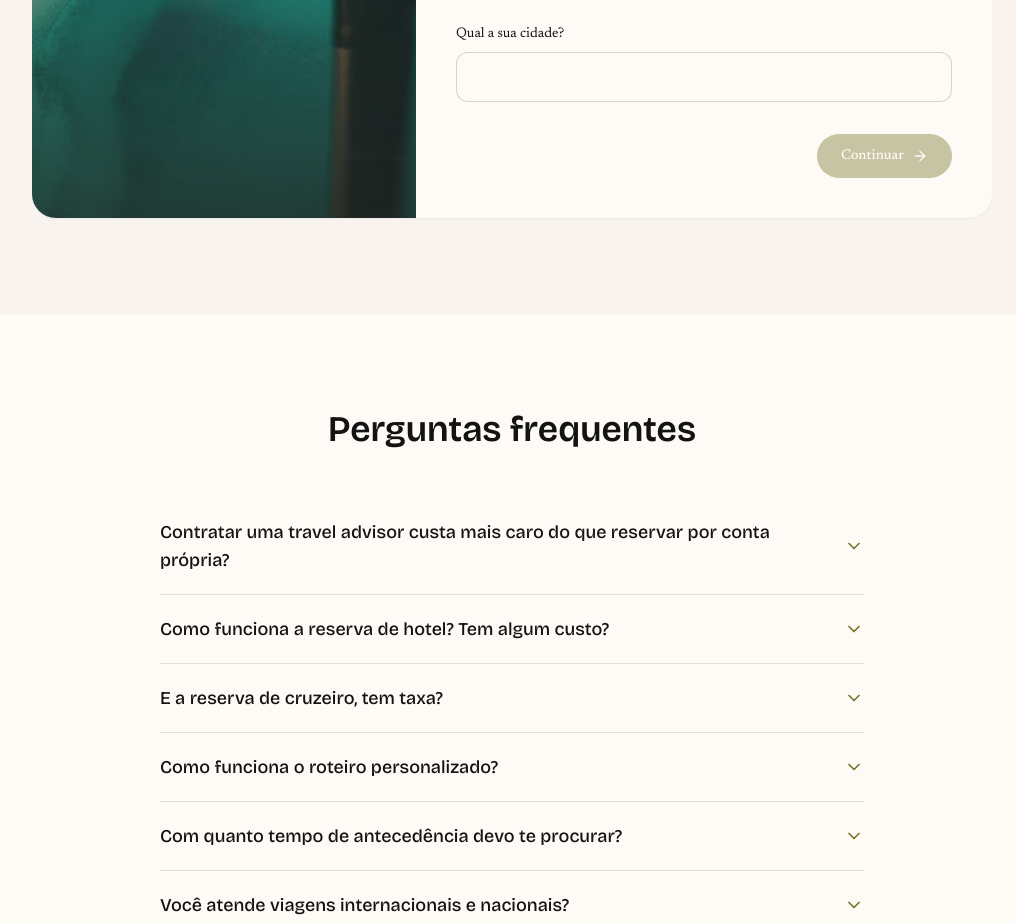
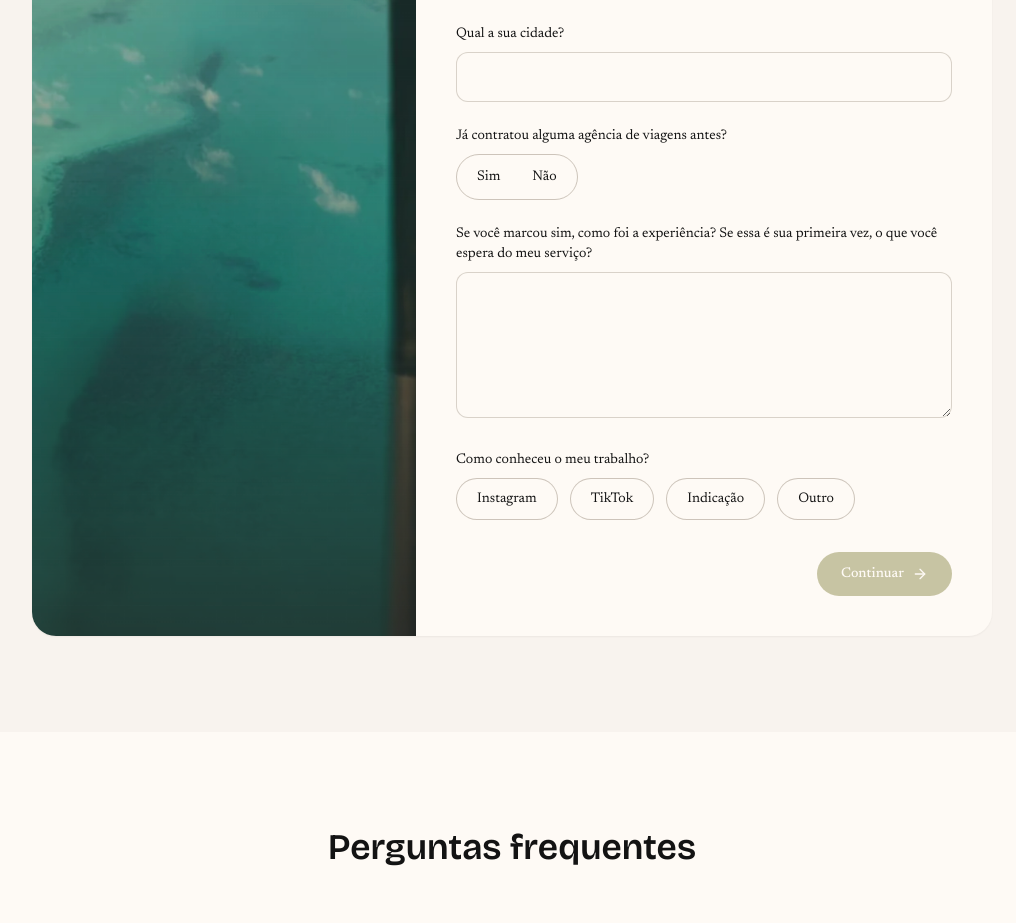
Before and after one commit to marcellasrech-ctrl/marcella-rech-site, a React (Vite) app: page / in a window 1280 px wide. Shown: the part 3180-4103 px from the top of the page, without its empty margins (128-1144 px from the left). Built offline with nearby package versions, Linux system fonts and the light colour scheme.

Commit message:
new form

```diff
--- a/src/components/BriefingForm.tsx
+++ b/src/components/BriefingForm.tsx
@@ -93,6 +93,10 @@ export default function BriefingForm() {
           tipo_email: contato.tipoEmail,
           preferencia_contato: contato.preferenciaContato,
           cidade: contato.cidade,
+          contratou_agencia_antes:
+            contato.agenciaAnterior === 'sim' ? 'Sim' : contato.agenciaAnterior === 'nao' ? 'Não' : 'Não informado',
+          experiencia_ou_expectativa: contato.experienciaAgencia || 'Não informado',
+          como_conheceu: contato.comoConheceu || 'Não informado',
           destino: viagem.destino,
           motivo_viagem: viagem.motivo,
           datas,
--- a/src/components/briefing/Step1.tsx
+++ b/src/components/briefing/Step1.tsx
@@ -1,6 +1,6 @@
 import type { BriefingFormData } from './types'
-import { FieldLabel, PillSingle, TextField, Toggle } from './ui'
-import { codigosPais } from '../../data/briefingOptions'
+import { FieldLabel, PillSingle, TextAreaField, TextField, Toggle } from './ui'
+import { codigosPais, comoConheceuOptions } from '../../data/briefingOptions'
 
 export function Step1({
   data,
@@ -81,6 +81,33 @@ export function Step1({
       </div>
 
       <TextField label="Qual a sua cidade?" value={data.cidade} onChange={(v) => onChange({ cidade: v })} />
+
+      <div>
+        <FieldLabel>Já contratou alguma agência de viagens antes?</FieldLabel>
+        <Toggle
+          options={[
+            { value: 'sim', label: 'Sim' },
+            { value: 'nao', label: 'Não' },
+          ]}
+          value={data.agenciaAnterior}
+          onChange={(v) => onChange({ agenciaAnterior: v })}
+        />
+      </div>
+
+      <TextAreaField
+        label="Se você marcou sim, como foi a experiência? Se essa é sua primeira vez, o que você espera do meu serviço?"
+        value={data.experienciaAgencia}
+        onChange={(v) => onChange({ experienciaAgencia: v })}
+      />
+
+      <div>
+        <FieldLabel>Como conheceu o meu trabalho?</FieldLabel>
+        <PillSingle
+          options={comoConheceuOptions}
+          value={data.comoConheceu}
+          onChange={(v) => onChange({ comoConheceu: v })}
+        />
+      </div>
     </div>
   )
 }
--- a/src/components/briefing/Step2.tsx
+++ b/src/components/briefing/Step2.tsx
@@ -86,7 +86,7 @@ export function Step2({
       </div>
 
       <SliderField
-        label="Qual o orçamento total para a viagem?"
+        label="Qual o orçamento total para a viagem? (Sem considerar gastos durante a viagem, como compras ou restaurantes)"
         value={data.orcamentoTotal}
         onChange={(v) => onChange({ orcamentoTotal: v })}
         min={0}
--- a/src/components/briefing/types.ts
+++ b/src/components/briefing/types.ts
@@ -15,6 +15,9 @@ export interface BriefingFormData {
     tipoEmail: TipoEmail
     preferenciaContato: PreferenciaContato | ''
     cidade: string
+    agenciaAnterior: 'sim' | 'nao' | ''
+    experienciaAgencia: string
+    comoConheceu: 'instagram' | 'tiktok' | 'indicacao' | 'outro' | ''
   }
   viagem: {
     destino: string
@@ -56,6 +59,9 @@ export const initialFormData: BriefingFormData = {
     tipoEmail: 'pessoal',
     preferenciaContato: '',
     cidade: '',
+    agenciaAnterior: '',
+    experienciaAgencia: '',
+    comoConheceu: '',
   },
   viagem: {
     destino: '',
--- a/src/data/briefingOptions.ts
+++ b/src/data/briefingOptions.ts
@@ -92,6 +92,16 @@ export const requisitosOptions = [
 
 export const alergiasComunsOptions = ['Lactose', 'Amendoim', 'Vegano', 'Vegetariano', 'Nozes']
 
+export const comoConheceuOptions: {
+  value: 'instagram' | 'tiktok' | 'indicacao' | 'outro'
+  label: string
+}[] = [
+  { value: 'instagram', label: 'Instagram' },
+  { value: 'tiktok', label: 'TikTok' },
+  { value: 'indicacao', label: 'Indicação' },
+  { value: 'outro', label: 'Outro' },
+]
+
 export const objetivosViagemOptions = [
   'Desacelerar',
   'Conexão com a natureza',
```
